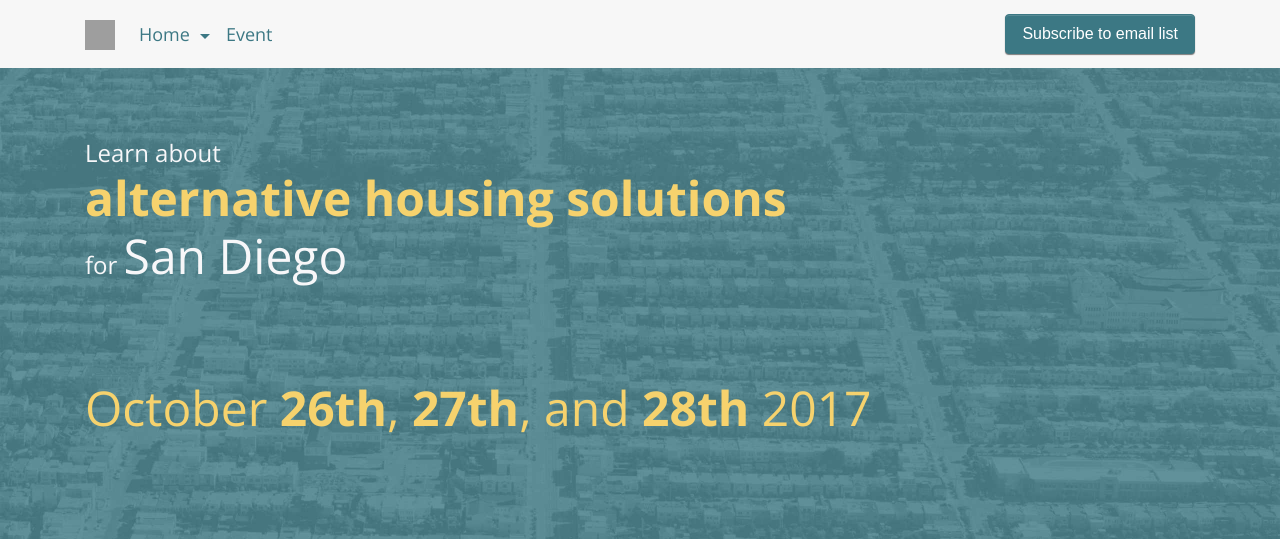
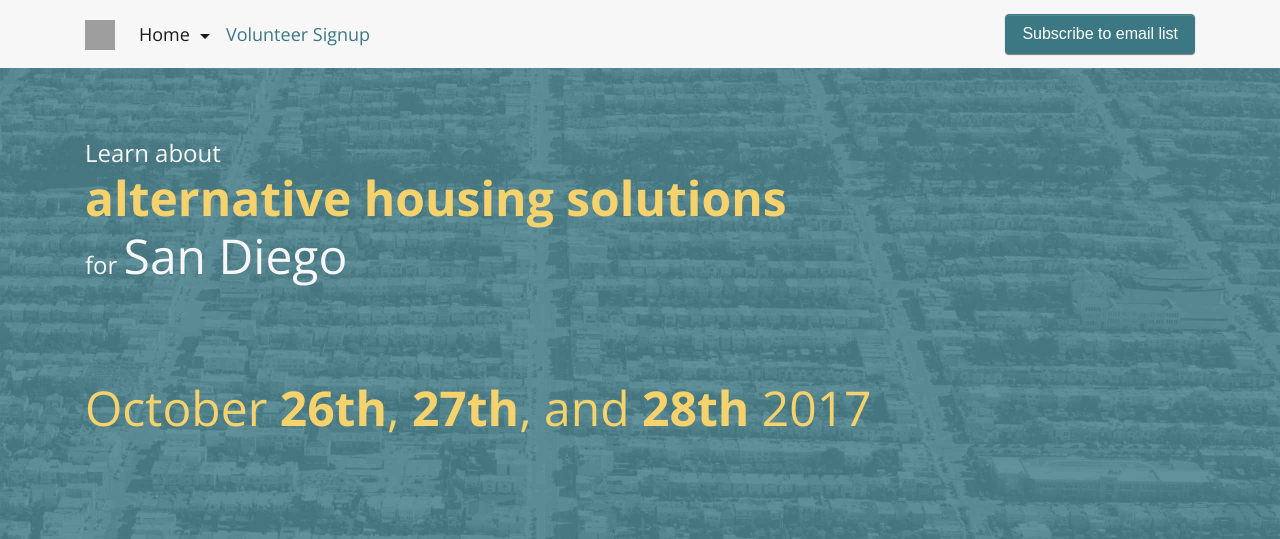
Before and after one commit to tinyhomesubcommittee/tinyhomesubcommittee, a PHP site: page / in a window 1280 px wide. Shown: the top 539 px of the page. Run offline with PHP 8.4, Linux system fonts and the light colour scheme; some libraries are stand-ins or nearby versions; grey boxes are pictures that could not be loaded.

Commit message:
prepare for the volunteer signup page

```diff
--- a/index.html
+++ b/index.html
@@ -31,7 +31,7 @@
       </a>
       <div class="collapse navbar-collapse" id="navbarNavDropdown">
         <ul class="navbar-nav mr-auto">
-          <li class="nav-item dropdown">
+          <li class="nav-item dropdown active">
             <a class="nav-link dropdown-toggle" href="http://example.com" id="navbarDropdownMenuLink" data-toggle="dropdown" aria-haspopup="true" aria-expanded="false">
               Home
             </a>
@@ -47,7 +47,7 @@
             </div>
           </li>
           <li class="nav-item">
-            <a class="nav-link" href="#">Event</a>
+            <a class="nav-link" href="#">Volunteer Signup</a>
           </li>
         </ul>
         <button class="btn btn-primary align-middle" style="height: 40px; align-self: center;">
--- a/stylesheets/site.scss
+++ b/stylesheets/site.scss
@@ -15,10 +15,13 @@ p, li {
   }
 }
 
-nav a {
-  color: $teal !important;
+nav .navbar-nav .nav-item > a.nav-link {
+  color: $teal;
 }
 
+nav .navbar-nav .nav-item a.dropdown-item {
+  color: $teal;
+}
 
 .section {
   h2.section-header {
```
Also changed, not shown: stylesheets/site.css.
